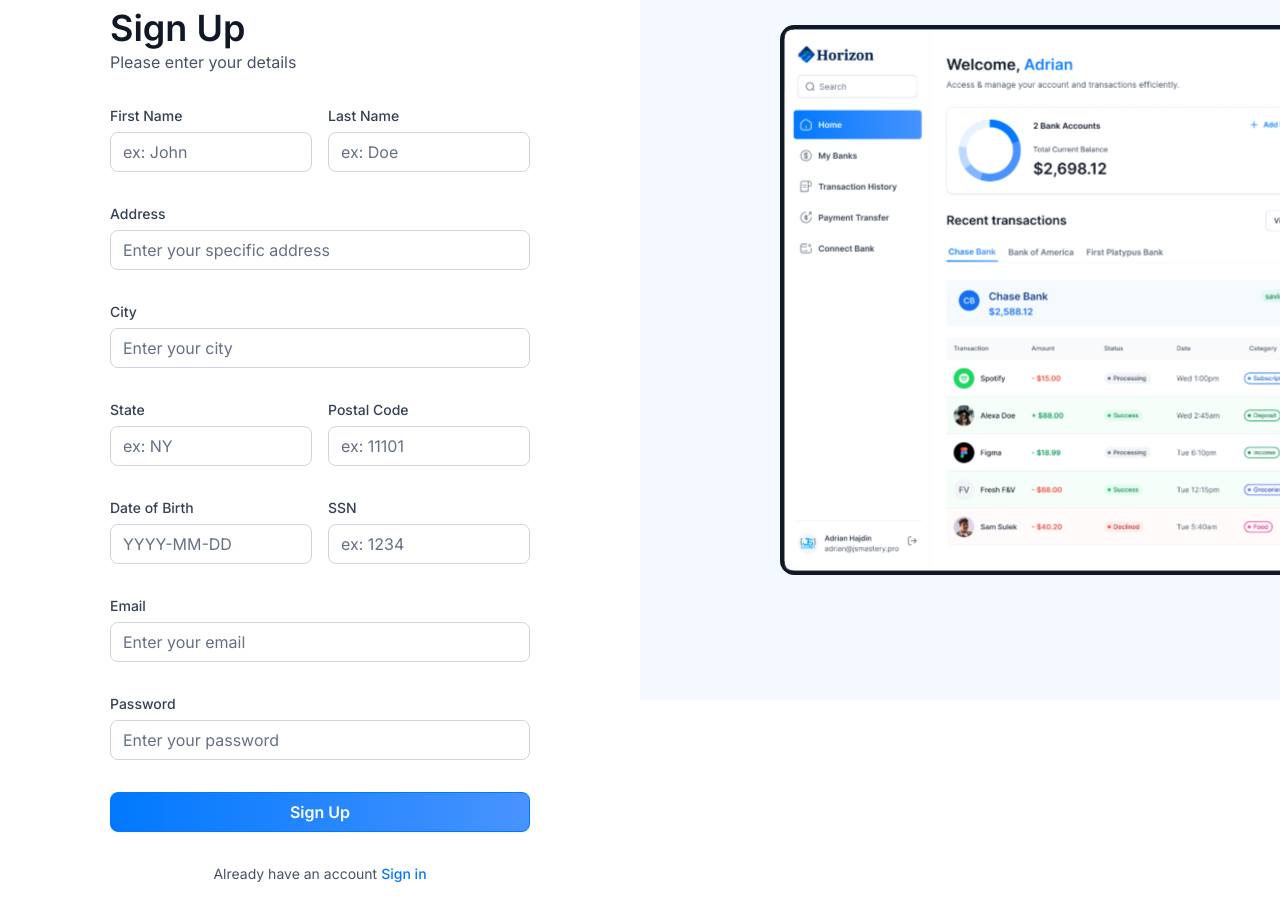
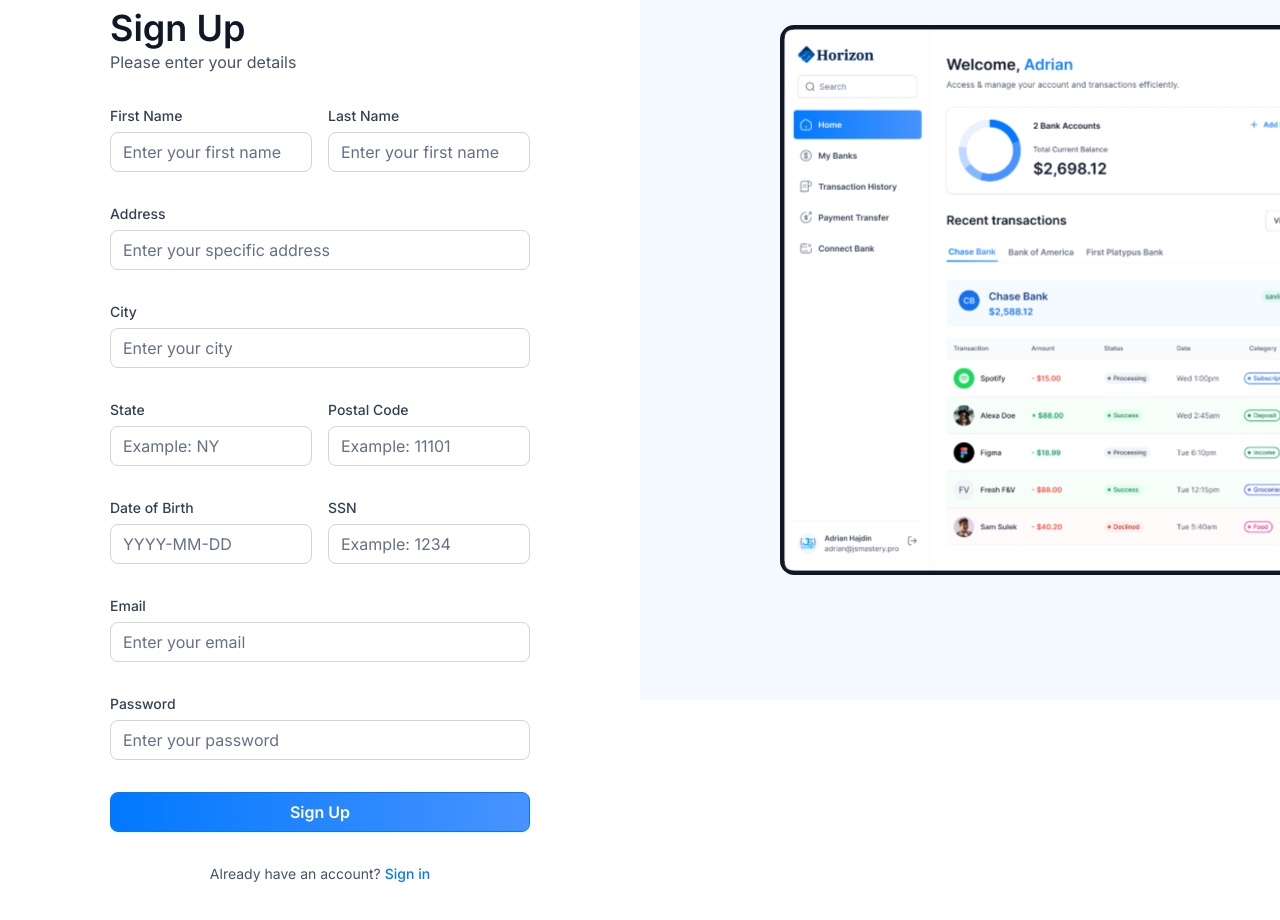
Before and after one commit to ravishetty9/wealth-stream, a Next.js app: page /sign-up in a window 1280 px wide. Shown: the part 100-1020 px from the top of the page. Built offline with nearby package versions, Linux system fonts and the light colour scheme; no server answers; what dwolla-v2, plaid would draw is missing.

Commit message:
Update sign up form

```diff
--- a/components/AuthForm.tsx
+++ b/components/AuthForm.tsx
@@ -1,26 +1,38 @@
 "use client";
-import React, { useState } from "react";
+
 import Image from "next/image";
 import Link from "next/link";
+import React, { useState } from "react";
+
 import { z } from "zod";
 import { zodResolver } from "@hookform/resolvers/zod";
 import { useForm } from "react-hook-form";
-
-import { Form } from "@/components/ui/form";
 import { Button } from "@/components/ui/button";
-import CustomInput from "@/components/CustomInput";
-import PlaidLink from "@/components/PlaidLink";
+import {
+  Form,
+  FormControl,
+  FormDescription,
+  FormField,
+  FormItem,
+  FormLabel,
+  FormMessage,
+} from "@/components/ui/form";
+import { Input } from "@/components/ui/input";
+import CustomInput from "./CustomInput";
 import { authFormSchema } from "@/lib/utils";
 import { Loader2 } from "lucide-react";
 import { useRouter } from "next/navigation";
-import { signIn, signUp } from "@/lib/actions/user.actions";
+import { getLoggedInUser, signIn, signUp } from "@/lib/actions/user.actions";
+import PlaidLink from "./PlaidLink";
 
 const AuthForm = ({ type }: { type: string }) => {
   const router = useRouter();
   const [user, setUser] = useState(null);
   const [isLoading, setIsLoading] = useState(false);
+
   const formSchema = authFormSchema(type);
 
+  // 1. Define your form.
   const form = useForm<z.infer<typeof formSchema>>({
     resolver: zodResolver(formSchema),
     defaultValues: {
@@ -29,11 +41,13 @@ const AuthForm = ({ type }: { type: string }) => {
     },
   });
 
+  // 2. Define a submit handler.
   const onSubmit = async (data: z.infer<typeof formSchema>) => {
     setIsLoading(true);
 
     try {
-      // Sign up with Appwrite and create plaid token
+      // Sign up with Appwrite & create plaid token
+
       if (type === "sign-up") {
         const userData = {
           firstName: data.firstName!,
@@ -47,7 +61,9 @@ const AuthForm = ({ type }: { type: string }) => {
           email: data.email,
           password: data.password,
         };
+
         const newUser = await signUp(userData);
+
         setUser(newUser);
       }
 
@@ -56,6 +72,7 @@ const AuthForm = ({ type }: { type: string }) => {
           email: data.email,
           password: data.password,
         });
+
         if (response) router.push("/");
       }
     } catch (error) {
@@ -70,17 +87,17 @@ const AuthForm = ({ type }: { type: string }) => {
       <header className="flex flex-col gap-5 md:gap-8">
         <Link href="/" className="cursor-pointer flex items-center gap-1">
           <Image
-            alt="logo of the app"
             src="/icons/logo.svg"
             width={34}
             height={34}
+            alt="logo of the app"
           />
           <h1 className="text-26 font-ibm-plex-serif font-bold text-black-1">
             WealthStream
           </h1>
         </Link>
 
-        <div className="flex flex-col gap-1 md:gap:3">
+        <div className="flex flex-col gap-1 md:gap-3">
           <h1 className="text-24 lg:text-36 font-semibold text-gray-900">
             {user ? "Link Account" : type === "sign-in" ? "Sign In" : "Sign Up"}
             <p className="text-16 font-normal text-gray-600">
@@ -106,13 +123,13 @@ const AuthForm = ({ type }: { type: string }) => {
                       control={form.control}
                       name="firstName"
                       label="First Name"
-                      placeholder="ex: John"
+                      placeholder="Enter your first name"
                     />
                     <CustomInput
                       control={form.control}
                       name="lastName"
                       label="Last Name"
-                      placeholder="ex: Doe"
+                      placeholder="Enter your first name"
                     />
                   </div>
                   <CustomInput
@@ -132,13 +149,13 @@ const AuthForm = ({ type }: { type: string }) => {
                       control={form.control}
                       name="state"
                       label="State"
-                      placeholder="ex: NY"
+                      placeholder="Example: NY"
                     />
                     <CustomInput
                       control={form.control}
                       name="postalCode"
                       label="Postal Code"
-                      placeholder="ex: 11101"
+                      placeholder="Example: 11101"
                     />
                   </div>
                   <div className="flex gap-4">
@@ -152,29 +169,32 @@ const AuthForm = ({ type }: { type: string }) => {
                       control={form.control}
                       name="ssn"
                       label="SSN"
-                      placeholder="ex: 1234"
+                      placeholder="Example: 1234"
                     />
                   </div>
                 </>
               )}
+
               <CustomInput
                 control={form.control}
                 name="email"
                 label="Email"
                 placeholder="Enter your email"
               />
+
               <CustomInput
                 control={form.control}
                 name="password"
                 label="Password"
                 placeholder="Enter your password"
               />
+
               <div className="flex flex-col gap-4">
-                <Button type="submit" className="form-btn" disabled={isLoading}>
+                <Button type="submit" disabled={isLoading} className="form-btn">
                   {isLoading ? (
                     <>
-                      <Loader2 size={20} className="animate-spin" />
-                      &nbsp; Loading...
+                      <Loader2 size={20} className="animate-spin" /> &nbsp;
+                      Loading...
                     </>
                   ) : type === "sign-in" ? (
                     "Sign In"
@@ -189,12 +209,12 @@ const AuthForm = ({ type }: { type: string }) => {
           <footer className="flex justify-center gap-1">
             <p className="text-14 font-normal text-gray-600">
               {type === "sign-in"
-                ? "Dont have an account?"
-                : "Already have an account"}
+                ? "Don't have an account?"
+                : "Already have an account?"}
             </p>
             <Link
+              href={type === "sign-in" ? "/sign-up" : "/sign-in"}
               className="form-link"
-              href={type === "sign-in" ? "/sign-up" : "/sign-in"}
             >
               {type === "sign-in" ? "Sign up" : "Sign in"}
             </Link>
```
